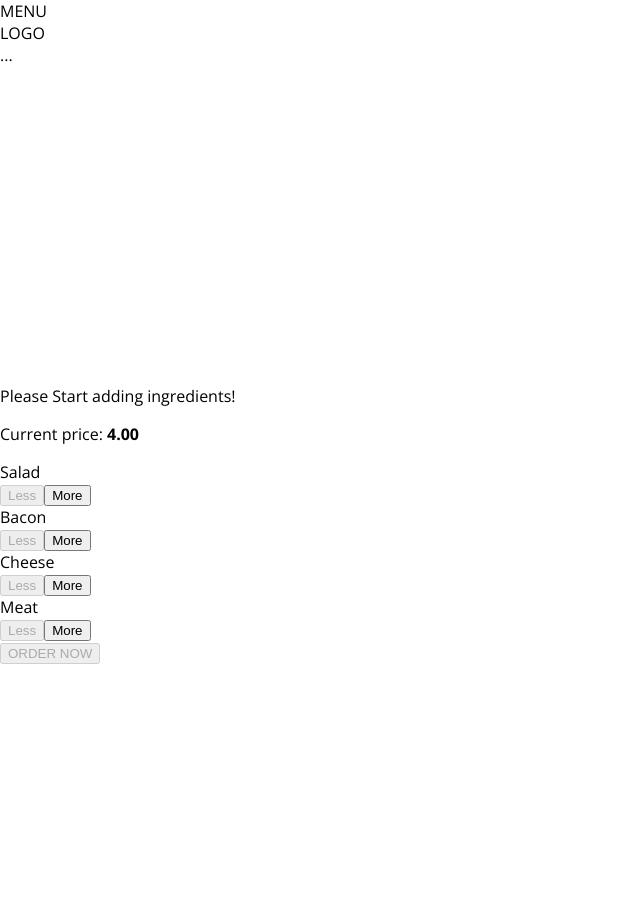
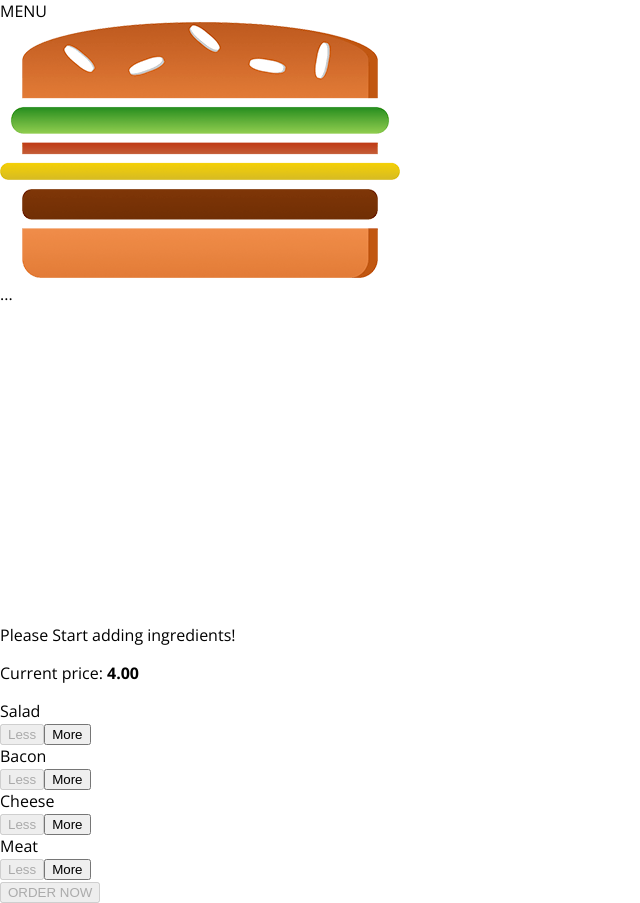
Before and after one commit to mpocar/Burger-project, a React app: page / in a window 1280 px wide. Shown: the whole page, without its empty margins (0-640 px from the left). Before the commit the page ends 800 px from the top, so only its background shows below. Built offline with nearby package versions, Linux system fonts and the light colour scheme.

Commit message:
Add files via upload

```diff
--- /dev/null
+++ b/src/components/Logo/Logo.css
@@ -0,0 +1,11 @@
+.Logo {
+  background-color: white;
+  padding: 8px;
+  height: 80%;
+  box-sizing: border-box;
+  border-radius: 5px;
+}
+
+.Logo img {
+  height: 100%;
+}
--- /dev/null
+++ b/src/components/Logo/Logo.js
@@ -0,0 +1,12 @@
+import React from 'react';
+
+import burgerLogo from '../../assets/images/burger-Logo.png';
+import classes from './Logo.css';
+
+const logo = props => (
+  <div className={classes.Logo}>
+    <img src={burgerLogo} alt="MyBurger" />
+  </div>
+);
+
+export default logo;
--- a/src/components/Navigation/Toolbar/Toolbar.js
+++ b/src/components/Navigation/Toolbar/Toolbar.js
@@ -1,11 +1,12 @@
 import React from 'react';
 
 import classes from './Toolbar.css';
+import Logo from '../../Logo/Logo';
 
 const toolbar = props => (
   <header className={classes.Toolbar}>
     <div>MENU</div>
-    <div>LOGO</div>
+    <Logo />
     <nav>...</nav>
   </header>
 );
```
Also changed, not shown: src/assets/images/burger-logo.png (added).
